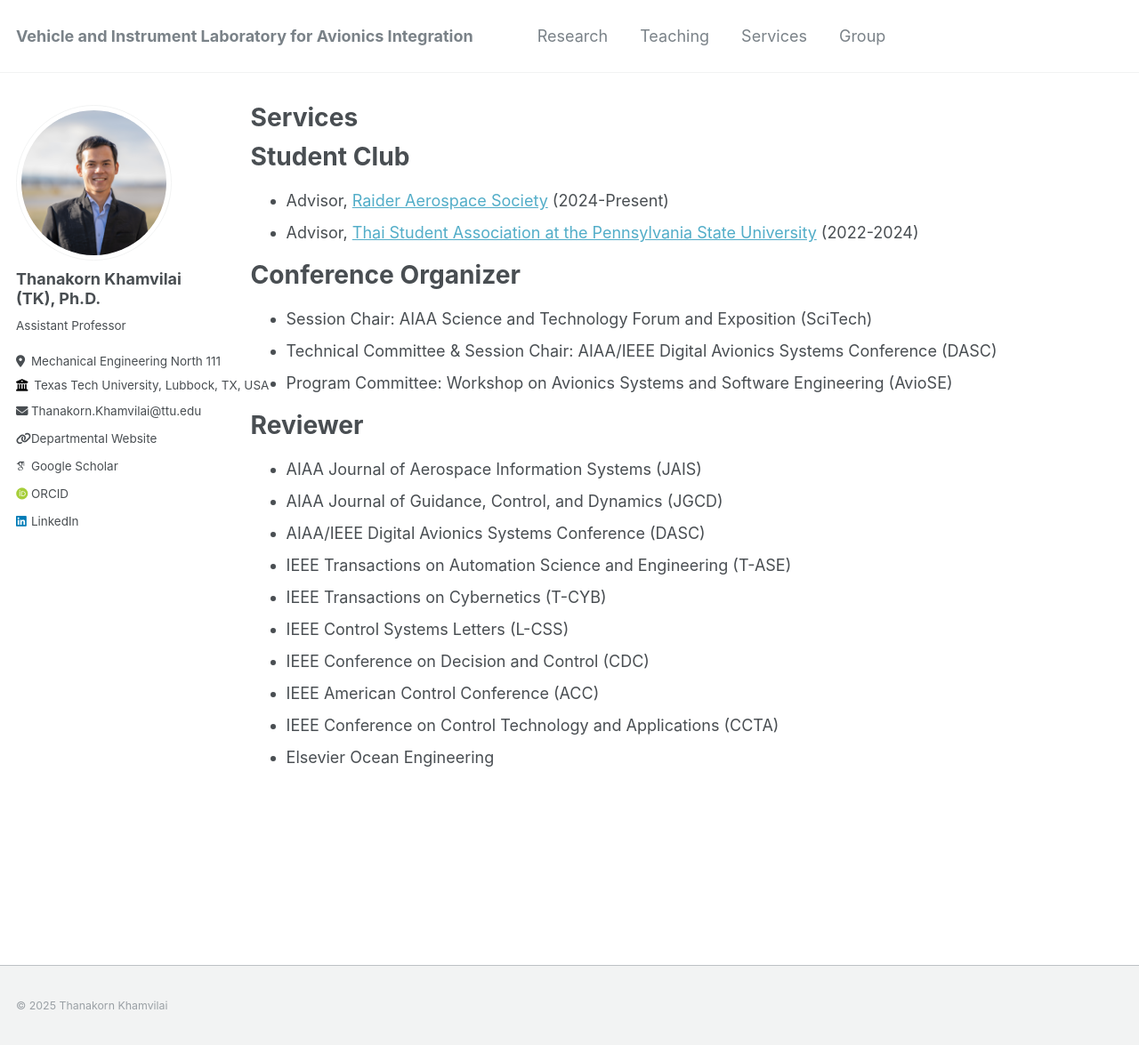
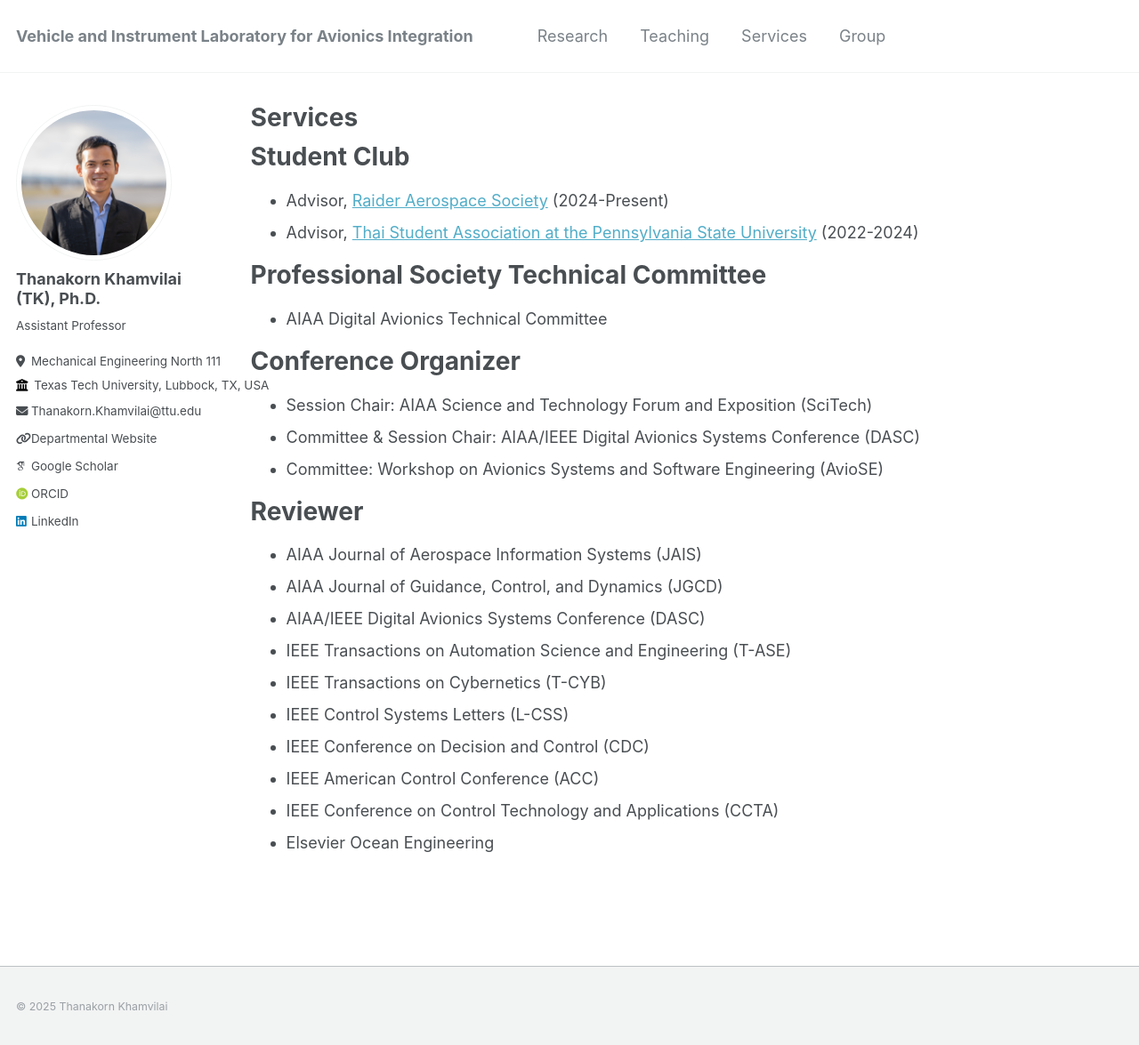
Before and after one commit to tkhamvilai/tkhamvilai.github.io, a Jekyll site: the page built from _pages/services.md, in a window 1280 px wide and 1177 px high. Shown: the whole window at 89% size. Built offline with Jekyll 4.4.1, drawn with Linux system fonts in a browser that asks for light colours; some web fonts are replaced.

Commit message:
add DATC

```diff
--- a/_pages/services.md
+++ b/_pages/services.md
@@ -9,10 +9,13 @@ author_profile: true
 - Advisor, [Raider Aerospace Society](https://www.raideraerospace.com/) (2024-Present)
 - Advisor, [Thai Student Association at the Pennsylvania State University](https://www.instagram.com/thsa_pennstate/) (2022-2024)
 
+# Professional Society Technical Committee
+- AIAA Digital Avionics Technical Committee
+
 # Conference Organizer
 - Session Chair: AIAA Science and Technology Forum and Exposition (SciTech)
-- Technical Committee & Session Chair: AIAA/IEEE Digital Avionics Systems Conference (DASC)
-- Program Committee: Workshop on Avionics Systems and Software Engineering (AvioSE)
+- Committee & Session Chair: AIAA/IEEE Digital Avionics Systems Conference (DASC)
+- Committee: Workshop on Avionics Systems and Software Engineering (AvioSE)
 
 # Reviewer
 - AIAA Journal of Aerospace Information Systems (JAIS)
```
